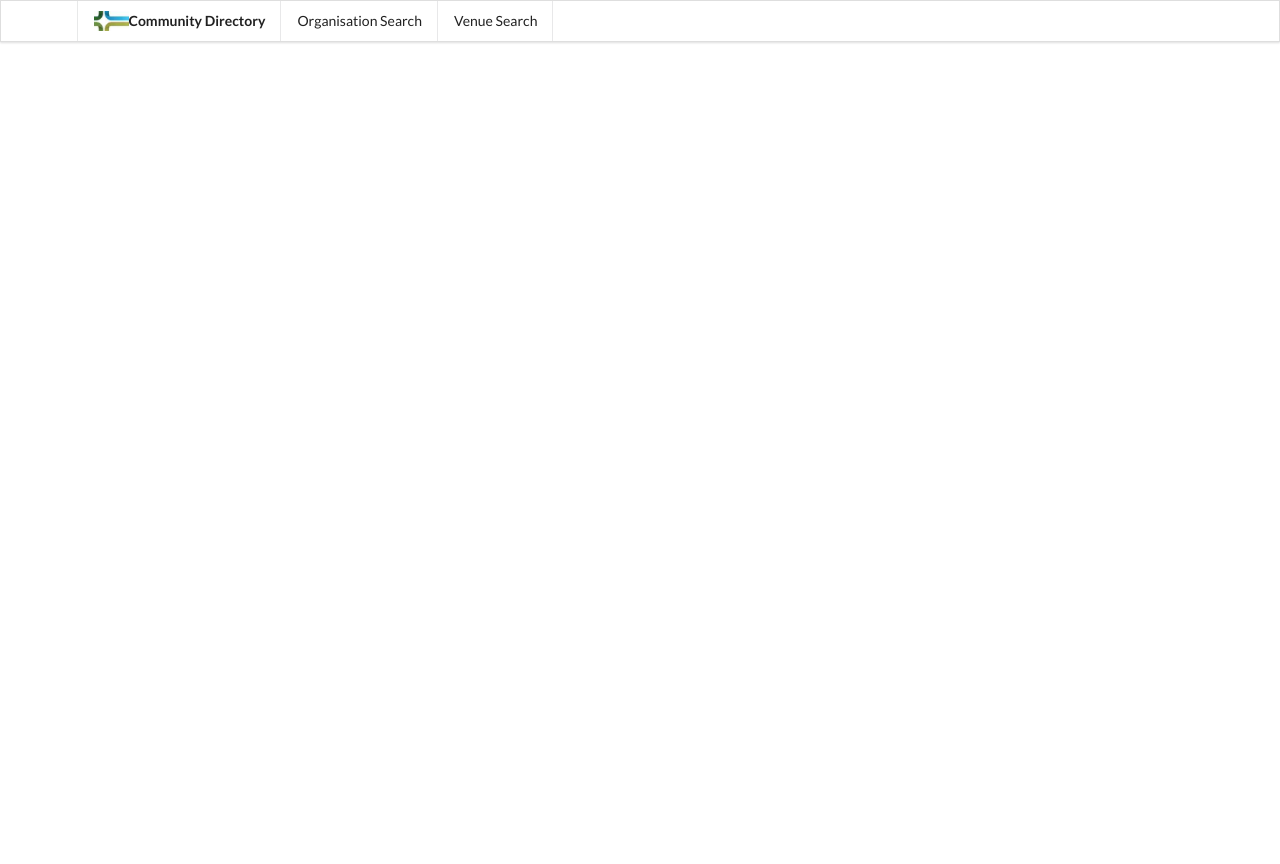
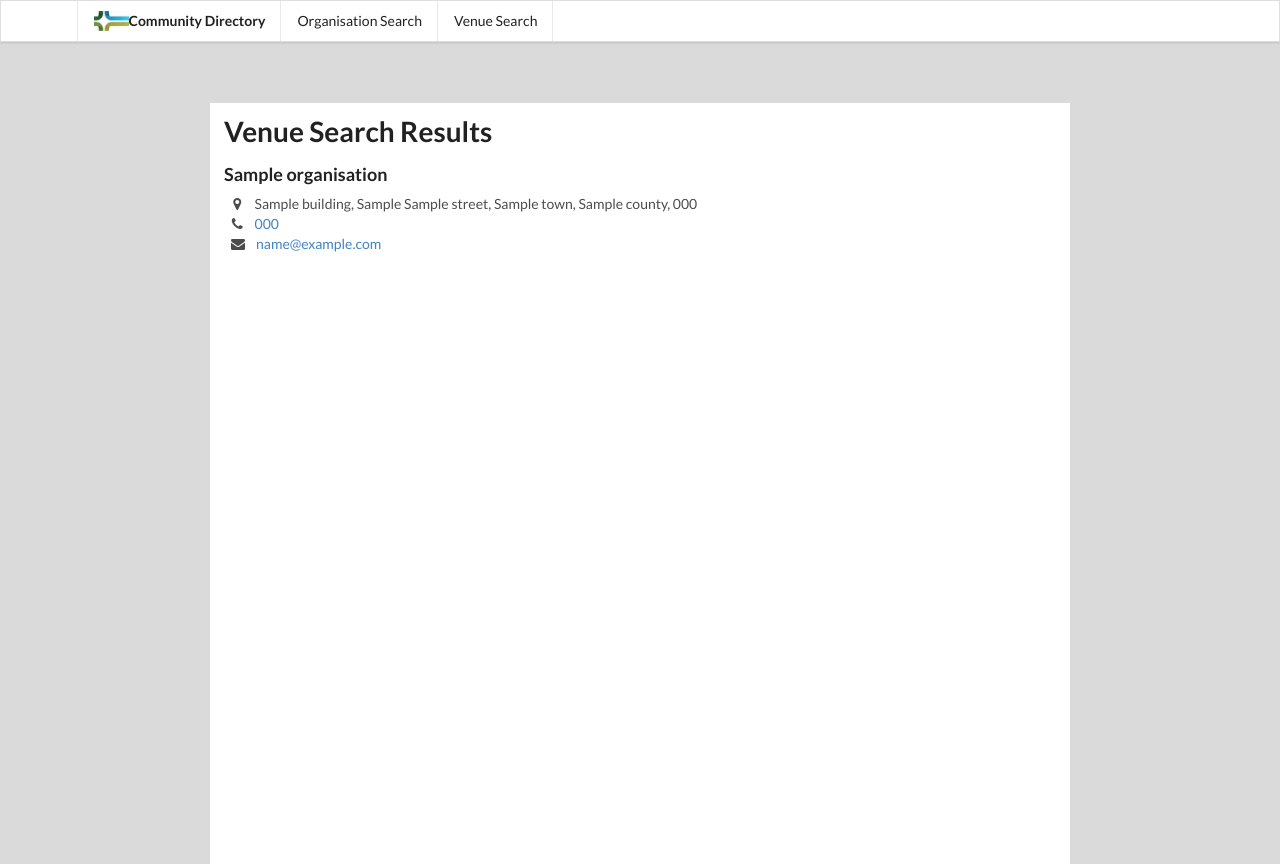
Before and after one commit to rosstimson/vcconnect-flask, a Flask app: page /venue_results in a window 1280 px wide. Before the commit the page ends 43 px from the top, so only its background shows below. Run offline with Flask 2, Linux system fonts and the light colour scheme; a database or web service that is not in the repository returns one stand-in record (values such as "Sample title"); data that the repository does not hold is empty; parts of the project's set-up code (start-up, migrations or seed data) failed here and were passed over; some libraries are stand-ins or nearby versions.

Commit message:
Venue results page styled.

```diff
--- a/app/templates/venue_results.html
+++ b/app/templates/venue_results.html
@@ -1,30 +1,70 @@
 {% extends "base.html" %}
+
+{% block head %}
+{{ super() }}
+<style type="text/css">
+ body {
+   background-color: #DADADA;
+ }
+ body > .grid {
+   height: 100%;
+ }
+ main {
+   margin-top: 5% !important;
+ }
+ .column {
+   max-width: 860px;
+   background-color: white;
+ }
+</style>
+{% endblock %}
 
 {% block title %}Venue Search Results{% endblock %}
 
 {% block page_content %}
-<ul>
-  {% for result in results %}
-  {% if result['InformationMadePublic'] == True and result['Expired'] == False %}
-  <li>
-    <header>
-      <h1>{{ result['Organisation'] }}<span class="badge badge-secondary">{{ result['OrganisationType'] }}</span></h1>
-    </header>
 
-    <p>{{ result['MainPurpose'] }}</p>
+<main class="ui center aligned grid">
+  <div class="column left aligned">
+    <h1 class="ui header">
+      Venue Search Results
+    </h1>
 
-    <address>
-      <span class="glyphicon glyphicon-map-marker"></span> {{ result['Building'] }}<br>
-      {{ result['HouseNo'] + ' ' + result['Street'] }}<br>
-      {{ result['Town'] }}<br>
-      {{ result['County'] }}<br>
-      {{ result['Postcode'] }}<br>
+    <div class="ui relaxed divided list">
+      {% for result in results %}
+      <div class="item">
+	<div class="content">
+	  <h3 class="header">{{ result['Organisation'] }}</h3>
+	  <div class="description">
+	    <div class="ui list">
+	      <div class="item">
+		<i class="marker icon"></i>
+		<div class="content">
+		  {{ result['Building'] }}, {{ result['HouseNo'] + ' ' + result['Street'] }}, {{ result['Town'] }}, {{ result['County'] }}, {{ result['Postcode'] }}
+		</div>
+	      </div>
+	      <div class="item">
+		<i class="phone icon"></i>
+		<div class="content">
+		  <a href="tel:{{ result['Phone'] }}">{{ result['Phone'] }}</a>
+		</div>
+	      </div>
+	      <div class="item">
+		<i class="mail icon"></i>
+		<div class="content">
+		  <a href="mailto:{{ result['EmailAddress'] }}">{{ result['EmailAddress'] }}</a>
+		</div>
+	      </div>
+	    </div>
+	  </div>
+	</div>
+      </div>
+      {% endfor %}
+    </div>
+  </div>
+</main>
 
-      <span class="glyphicon glyphicon-phone"></span> {{ result['Phone'] }}<br>
-      <span class="glyphicon glyphicon-envelope"></span> <a href="mailto:{{ result['EmailAddress'] }}">{{ result['EmailAddress'] }}</a><br>
-    </address>
-  </li>
-  {% endif %}
-  {% endfor %}
-</ul>
 {% endblock %}
+
+{% block scripts %}
+{{ super() }}
+{% endblock %}
```
